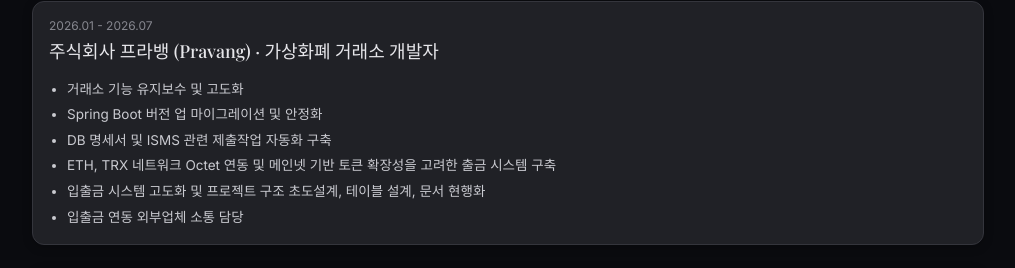
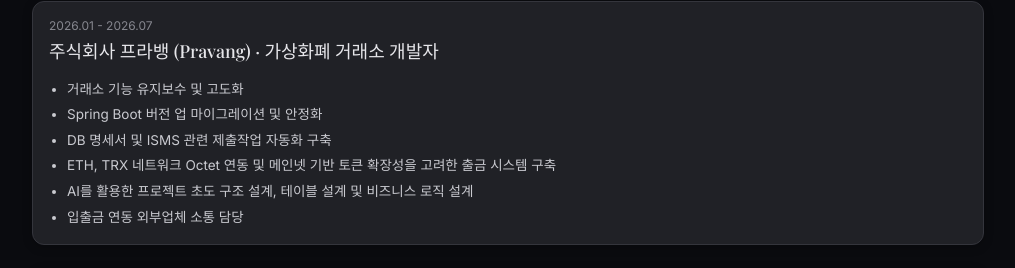
Before and after one commit to kimjiseung97/profile, a React (Vite) app: page / in a window 1280 px wide. Shown: the part 1473-1741 px from the top of the page, without its empty margins (132-1147 px from the left). Built offline with nearby package versions, Linux system fonts and the light colour scheme.

Commit message:
Update Pravang experience to highlight AI-assisted design work

```diff
--- a/src/data.js
+++ b/src/data.js
@@ -15,7 +15,7 @@
       'Spring Boot 버전 업 마이그레이션 및 안정화',
       'DB 명세서 및 ISMS 관련 제출작업 자동화 구축',
       'ETH, TRX 네트워크 Octet 연동 및 메인넷 기반 토큰 확장성을 고려한 출금 시스템 구축',
-      '입출금 시스템 고도화 및 프로젝트 구조 초도설계, 테이블 설계, 문서 현행화',
+      'AI를 활용한 프로젝트 초도 구조 설계, 테이블 설계 및 비즈니스 로직 설계',
       '입출금 연동 외부업체 소통 담당'
     ]}]
   },
@@ -74,7 +74,7 @@
     'Spring Boot 버전 업 마이그레이션 및 안정화',
     'DB 명세서 및 ISMS 관련 제출작업 자동화 구축',
     'ETH, TRX 네트워크 Octet 연동 및 메인넷 기반 토큰 확장성을 고려한 출금 시스템 구축',
-    '입출금 시스템 고도화 및 프로젝트 구조 초도설계, 테이블 설계, 문서 현행화',
+    'AI를 활용한 프로젝트 초도 구조 설계, 테이블 설계 및 비즈니스 로직 설계',
     '입출금 연동 외부업체 소통 담당'
   ]},
   { tag: '2023-2025', name: '유안타 증권 주문톡 서비스 유지보수', detail: [
```
